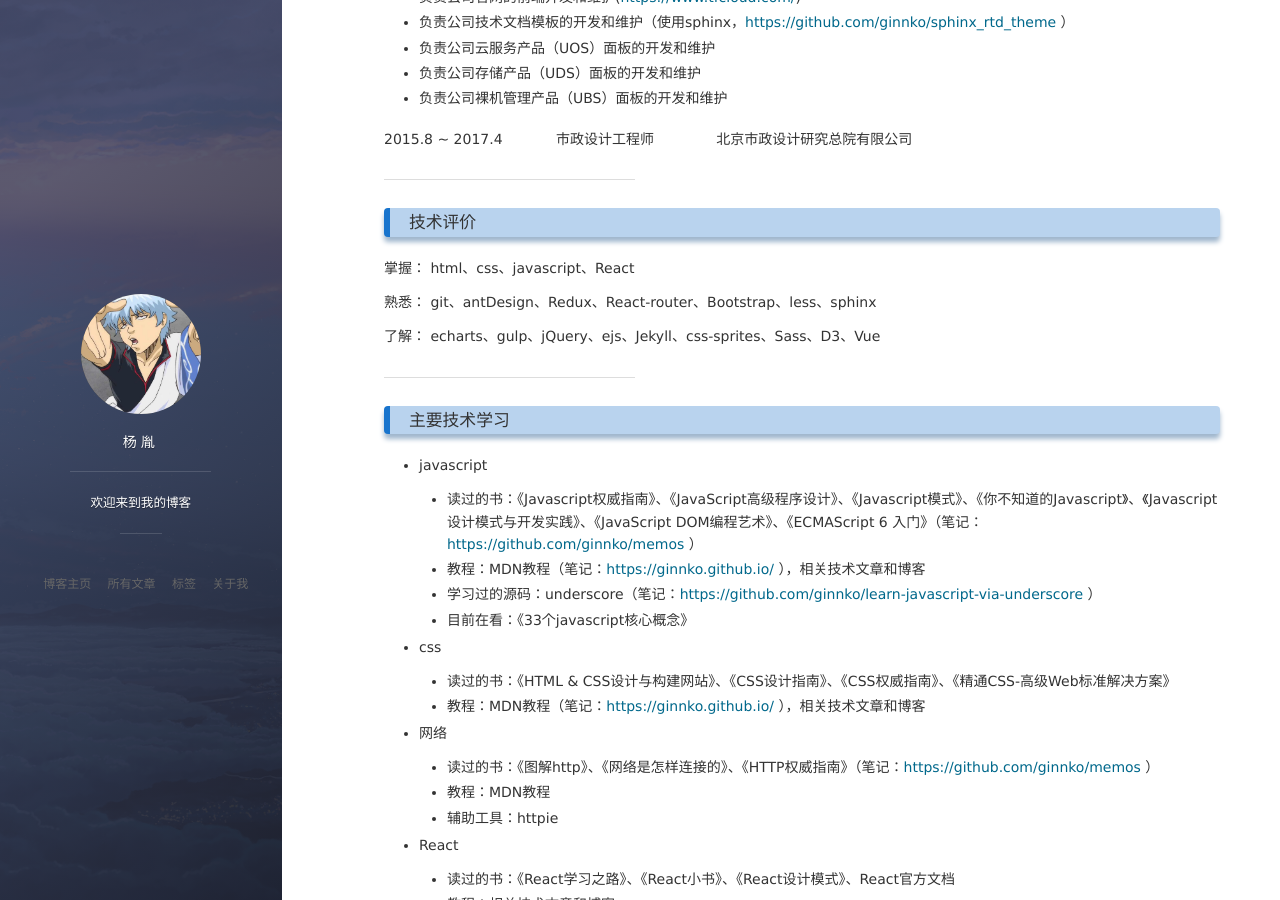
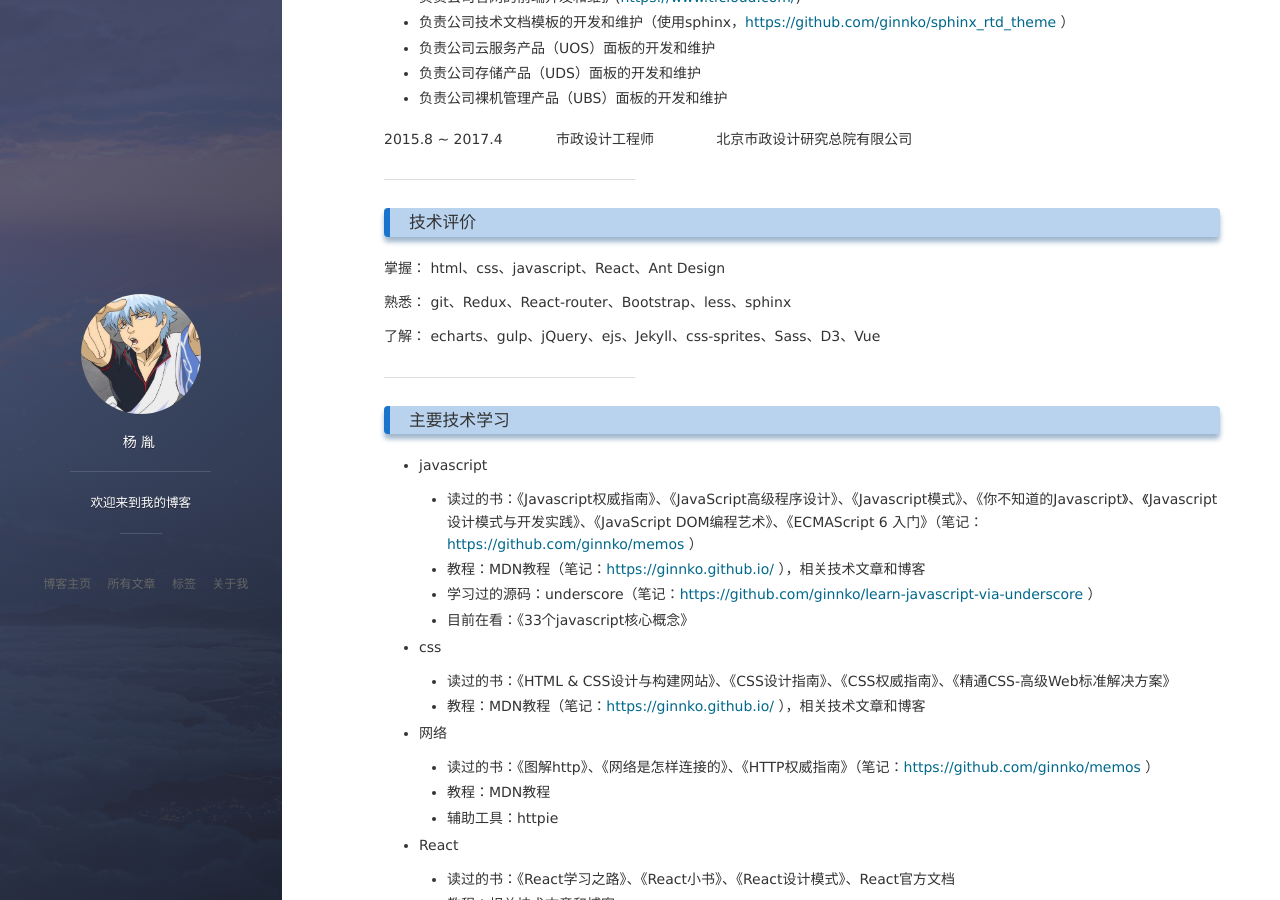
Before and after one commit to ginnko/old-blog, a Jekyll site: the page built from _posts/2018-11-11-个人简历.md, in a window 1280 px wide and 900 px high, scrolled down 455 px. Built offline with Jekyll 4.4.1, drawn with Linux system fonts in a browser that asks for light colours; nearby versions of some CDN libraries; comment, search, counter and statistics services are not loaded.

Commit message:
update cv

```diff
--- a/_posts/2018-11-11-个人简历.md
+++ b/_posts/2018-11-11-个人简历.md
@@ -31,9 +31,9 @@ tag: 个人简历
 
 ### 技术评价
 
-掌握： html、css、javascript、React
+掌握： html、css、javascript、React、Ant Design
 
-熟悉： git、antDesign、Redux、React-router、Bootstrap、less、sphinx
+熟悉： git、Redux、React-router、Bootstrap、less、sphinx
 
 了解： echarts、gulp、jQuery、ejs、Jekyll、css-sprites、Sass、D3、Vue
 
```
